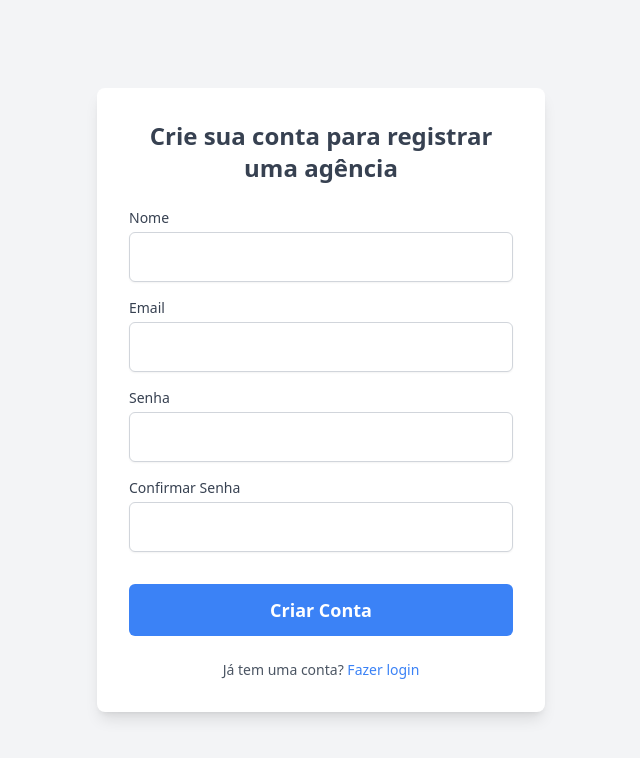
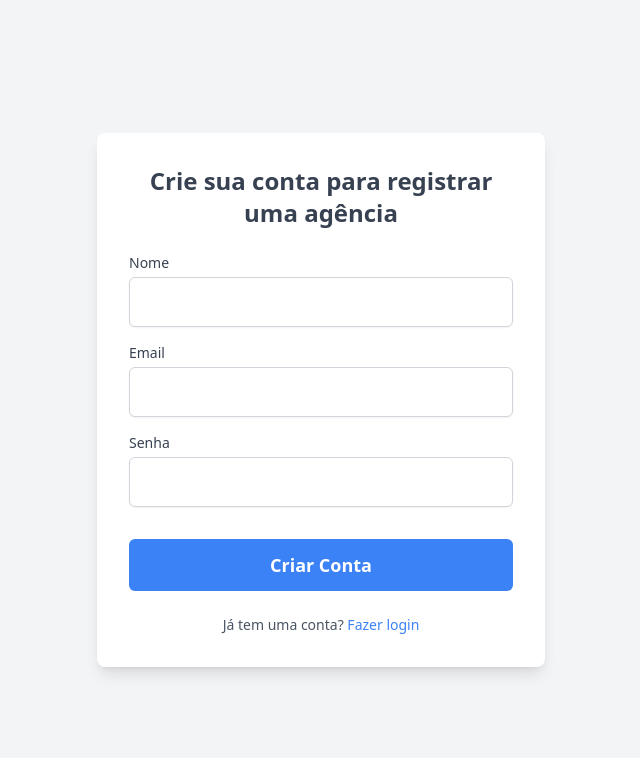
Before and after one commit to DevMonts/Agency, a PHP site: page /Auth/register.php in a window 1280 px wide. Shown: the top 758 px of the page, without its empty margins (319-959 px from the left). Run offline with PHP 8.4, Linux system fonts and the light colour scheme; some libraries are stand-ins or nearby versions.

Commit message:
Functional

```diff
--- a/Auth/register.php
+++ b/Auth/register.php
@@ -11,22 +11,18 @@
 <body class="bg-gray-100 flex items-center justify-center min-h-screen">
     <div class="w-full max-w-md bg-white p-8 rounded-lg shadow-lg">
         <h2 class="text-2xl font-bold text-center text-gray-700 mb-6">Crie sua conta para registrar uma agência</h2>
-        <form action="#" method="POST">
+        <form action="register.php" method="POST">
             <div class="mb-4">
-                <label for="nome" class="block text-sm font-medium text-gray-700">Nome</label>
-                <input type="text" id="nome" name="nome" class="w-full p-3 mt-1 border border-gray-300 rounded-md shadow-sm focus:outline-none focus:ring-2 focus:ring-blue-500 focus:border-blue-500" required>
+                <label for="name" class="block text-sm font-medium text-gray-700">Nome</label>
+                <input type="text" id="name" name="name" class="w-full p-3 mt-1 border border-gray-300 rounded-md shadow-sm focus:outline-none focus:ring-2 focus:ring-blue-500 focus:border-blue-500" required>
             </div>
             <div class="mb-4">
                 <label for="email" class="block text-sm font-medium text-gray-700">Email</label>
                 <input type="email" id="email" name="email" class="w-full p-3 mt-1 border border-gray-300 rounded-md shadow-sm focus:outline-none focus:ring-2 focus:ring-blue-500 focus:border-blue-500" required>
             </div>
             <div class="mb-4">
-                <label for="senha" class="block text-sm font-medium text-gray-700">Senha</label>
-                <input type="password" id="senha" name="senha" class="w-full p-3 mt-1 border border-gray-300 rounded-md shadow-sm focus:outline-none focus:ring-2 focus:ring-blue-500 focus:border-blue-500" required>
-            </div>
-            <div class="mb-4">
-                <label for="confirmar_senha" class="block text-sm font-medium text-gray-700">Confirmar Senha</label>
-                <input type="password" id="confirmar_senha" name="confirmar_senha" class="w-full p-3 mt-1 border border-gray-300 rounded-md shadow-sm focus:outline-none focus:ring-2 focus:ring-blue-500 focus:border-blue-500" required>
+                <label for="password" class="block text-sm font-medium text-gray-700">Senha</label>
+                <input type="password" id="password" name="password" class="w-full p-3 mt-1 border border-gray-300 rounded-md shadow-sm focus:outline-none focus:ring-2 focus:ring-blue-500 focus:border-blue-500" required>
             </div>
             <div class="flex items-center justify-between mb-4">
             </div>
@@ -43,3 +39,23 @@
 </body>
 
 </html>
+<?php
+include '../conect.php';
+if ($_SERVER["REQUEST_METHOD"] == "POST") {
+    $name = $_POST['name'];
+    $email = $_POST['email'];
+    $password = $_POST['password'];
+    $sql = "INSERT INTO user (name, email, password) VALUES (?, ?, ?)";
+    $stmt = $pdo->prepare($sql);
+    $stmt->bindParam(1, $name);
+    $stmt->bindParam(2, $email);
+    $stmt->bindParam(3, $password);
+    if ($stmt->execute()) {
+        echo "Cadastrado";
+    } else {
+        echo "Erro";
+    }
+    $stmt = null;
+    $pdo = null;
+}
+?>
--- a/conect.php
+++ b/conect.php
@@ -3,9 +3,4 @@ $host = 'localhost';
 $dbname = 'agency';
 $username = 'root';
 $password = '';
-try {
-    $pdo = new PDO("mysql:host=$host;dbname=$dbname", $username, $password);
-    $pdo->setAttribute(PDO::ATTR_ERRMODE, PDO::ERRMODE_EXCEPTION);
-} catch (PDOException $e) {
-    echo $e->getMessage();
-}
+$pdo = new PDO("mysql:host=$host;dbname=$dbname", $username, $password);
```
